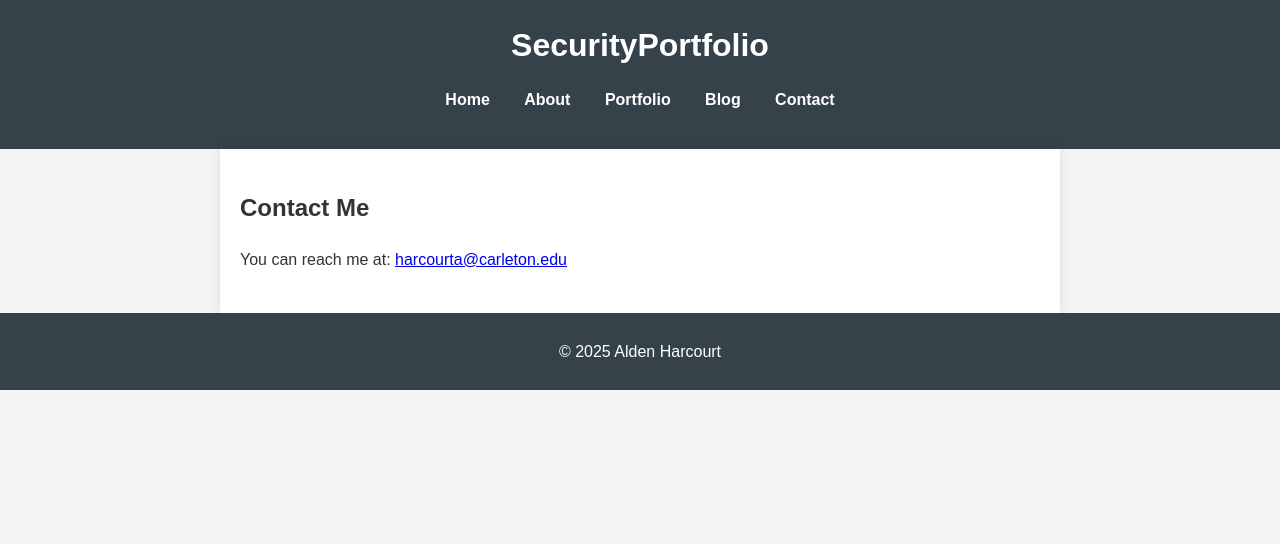
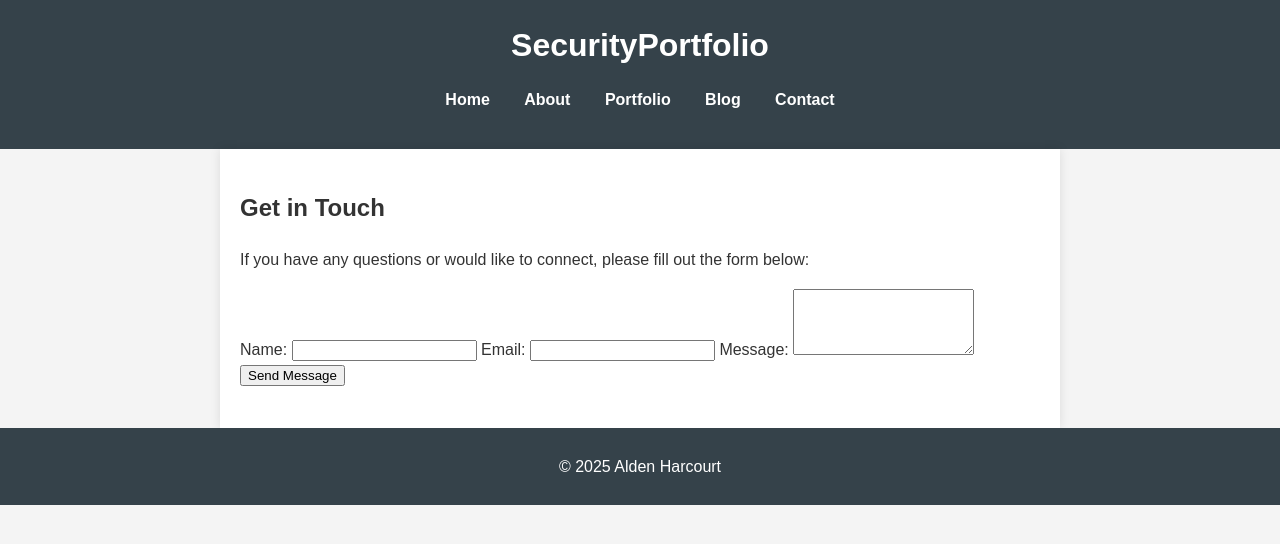
Before and after one commit to AldenHarcourt/SecurityPortfolio, a Jekyll site: the page built from pages/contact.html, in a window 1280 px wide. Shown: the top 544 px of the page. Built offline with Jekyll 4.4.1, drawn with Linux system fonts in a browser that asks for light colours.

Commit message:
Reversed the past two changes

```diff
--- a/pages/contact.html
+++ b/pages/contact.html
@@ -3,6 +3,18 @@ layout: default
 title: Contact - Security Portfolio
 ---
 <section>
-  <h2>Contact Me</h2>
-  <p>You can reach me at: <a href="mailto:harcourta@carleton.edu">harcourta@carleton.edu</a></p>
+  <h2>Get in Touch</h2>
+  <p>If you have any questions or would like to connect, please fill out the form below:</p>
+  <form action="/submit-contact" method="post">
+    <label for="name">Name:</label>
+    <input type="text" id="name" name="name" required>
+
+    <label for="email">Email:</label>
+    <input type="email" id="email" name="email" required>
+
+    <label for="message">Message:</label>
+    <textarea id="message" name="message" rows="4" required></textarea>
+
+    <button type="submit">Send Message</button>
+  </form>
 </section>
```
Also changed, not shown: server.js (+0 -10 lines).
